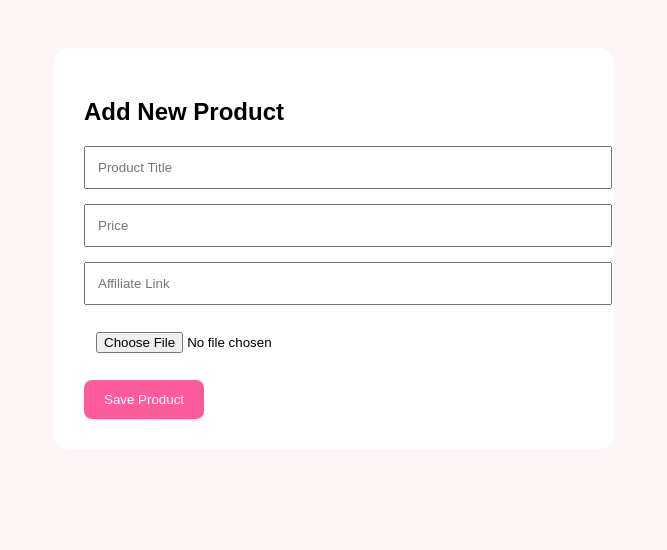
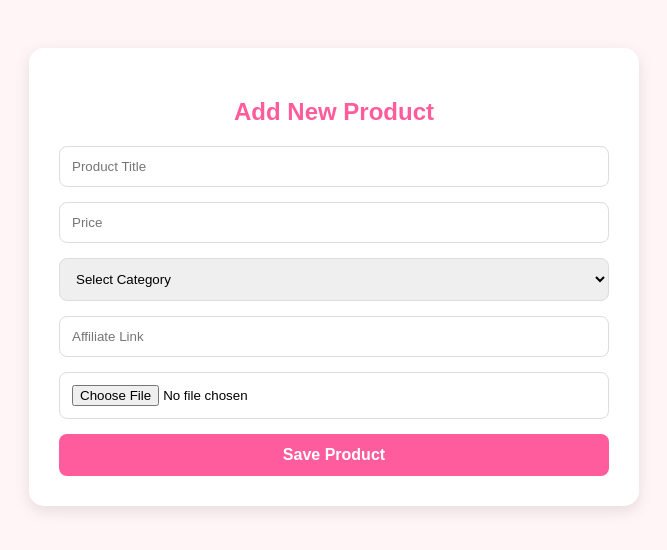
Before and after one commit to barani4324/digital-aesthetic-co, a Flask app: page /add-product in a window 1280 px wide. Shown: the top 550 px of the page, without its empty margins (306-973 px from the left). Run offline with Flask 3, Linux system fonts and the light colour scheme; the visitor is signed in with stand-in values (Sample User, id 1).

Commit message:
Added category filtering

```diff
--- a/app.py
+++ b/app.py
@@ -28,7 +28,6 @@ def login():
         if username == "admin" and password == "12345":
 
             session["admin"] = True
-
             return redirect("/admin")
 
     return render_template("login.html")
@@ -40,31 +39,36 @@ def login():
 def logout():
 
     session.pop("admin", None)
-
     return redirect("/login")
 
 
-# HOME PAGE WITH SEARCH
+# HOME PAGE WITH SEARCH + CATEGORY FILTER
 
 @app.route("/")
 def home():
 
     search = request.args.get("search")
+    category = request.args.get("category")
+
+    products = Product.query
 
     if search:
+        products = products.filter(
+            Product.title.contains(search)
+        )
 
-        products = Product.query.filter(
-            Product.title.contains(search)
-        ).all()
+    if category:
+        products = products.filter_by(
+            category=category
+        )
 
-    else:
-
-        products = Product.query.all()
+    products = products.all()
 
     return render_template(
         "index.html",
         products=products,
-        search=search
+        search=search,
+        category=category
     )
 
 
@@ -96,6 +100,7 @@ def add_product():
 
         title = request.form["title"]
         price = request.form["price"]
+        category = request.form["category"]
         affiliate_link = request.form["affiliate_link"]
 
         image = request.files["image"]
@@ -119,6 +124,7 @@ def add_product():
             product = Product(
                 title=title,
                 price=price,
+                category=category,
                 image=filename,
                 affiliate_link=affiliate_link
             )
--- a/templates/add_product.html
+++ b/templates/add_product.html
@@ -13,16 +13,27 @@
 
         form{
             background:white;
-            max-width:500px;
+            max-width:550px;
             margin:auto;
             padding:30px;
             border-radius:15px;
+            box-shadow:0 5px 15px rgba(0,0,0,.1);
         }
 
-        input{
+        h2{
+            color:#ff5c9d;
+            text-align:center;
+            margin-bottom:20px;
+        }
+
+        input,
+        select{
             width:100%;
             padding:12px;
             margin-bottom:15px;
+            border:1px solid #ddd;
+            border-radius:8px;
+            box-sizing:border-box;
         }
 
         button{
@@ -32,6 +43,13 @@
             padding:12px 20px;
             border-radius:8px;
             cursor:pointer;
+            width:100%;
+            font-size:16px;
+            font-weight:bold;
+        }
+
+        button:hover{
+            background:#ff3f8b;
         }
 
     </style>
@@ -43,13 +61,37 @@
 
     <h2>Add New Product</h2>
 
-    <input type="text" name="title" placeholder="Product Title" required>
+    <input
+        type="text"
+        name="title"
+        placeholder="Product Title"
+        required>
 
-    <input type="text" name="price" placeholder="Price" required>
+    <input
+        type="text"
+        name="price"
+        placeholder="Price"
+        required>
 
-    <input type="text" name="affiliate_link" placeholder="Affiliate Link" required>
+    <select name="category" required>
+        <option value="">Select Category</option>
+        <option value="Fashion">Fashion</option>
+        <option value="Beauty">Beauty</option>
+        <option value="Accessories">Accessories</option>
+        <option value="Tech">Tech</option>
+        <option value="Home">Home</option>
+    </select>
 
-    <input type="file" name="image" required>
+    <input
+        type="text"
+        name="affiliate_link"
+        placeholder="Affiliate Link"
+        required>
+
+    <input
+        type="file"
+        name="image"
+        required>
 
     <button type="submit">
         Save Product
```
Also changed, not shown: database.py (+5 -13 lines).
